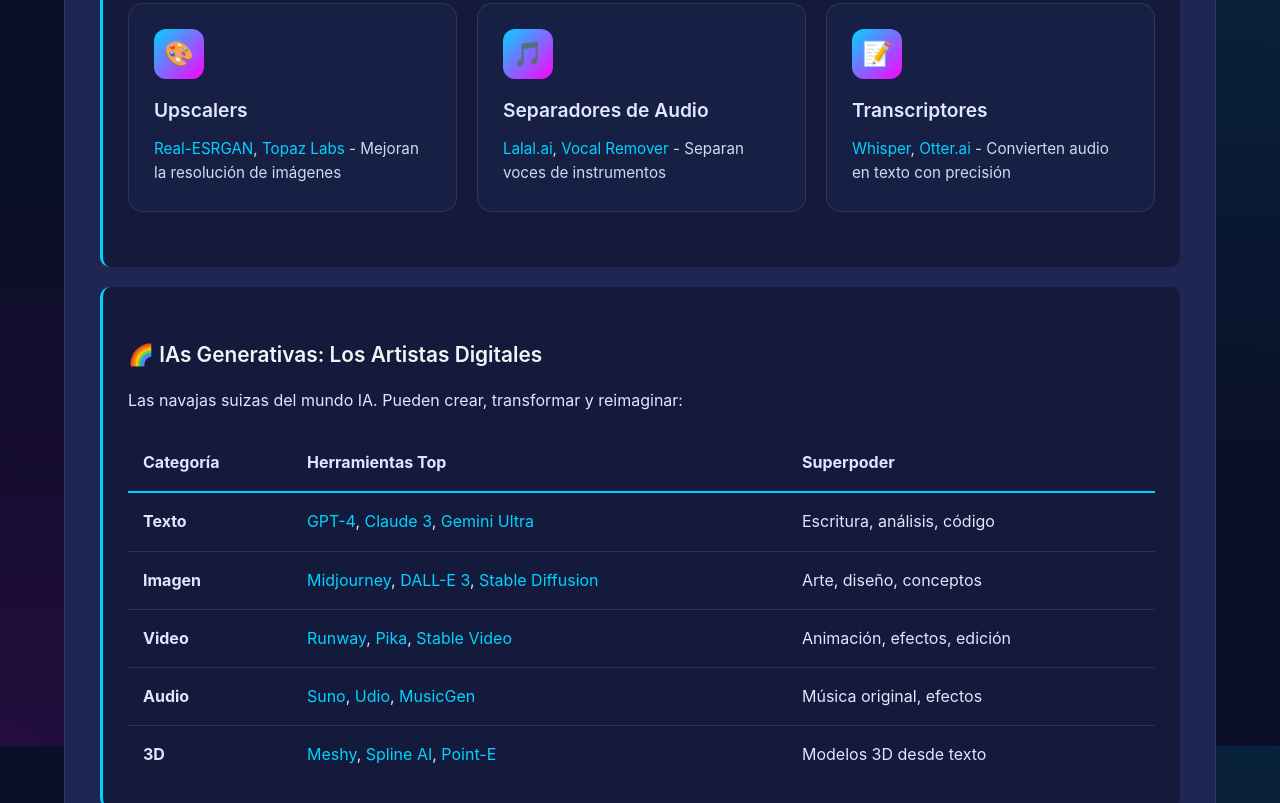
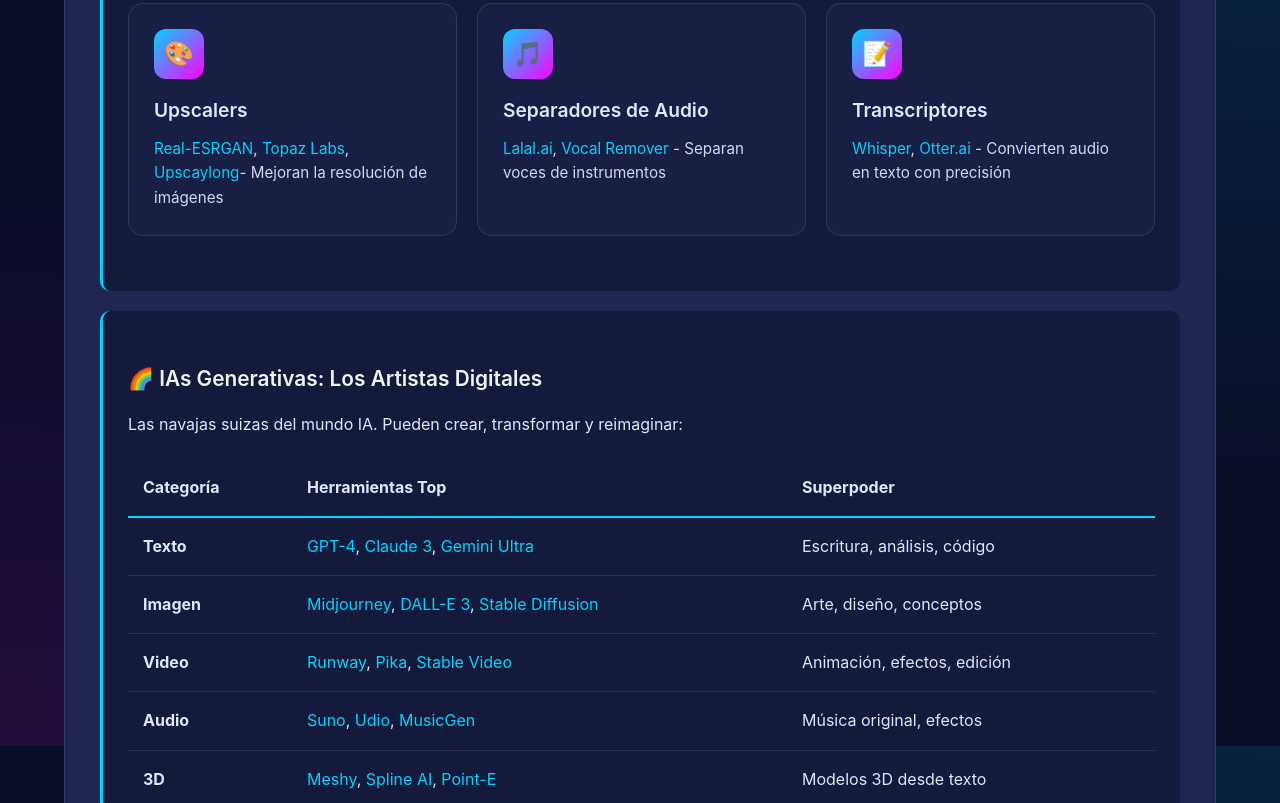
Before and after one commit to PedroGuiraoGil/CURSO-ONCE-, a plain HTML site: page index.html in a window 1280 px wide. Shown: the part 6454-7257 px from the top of the page. Drawn offline with Linux system fonts and the light colour scheme.

Commit message:
Update index.html

```diff
--- a/index.html
+++ b/index.html
@@ -1264,7 +1264,7 @@
                                 <div class="tool-card">
                                     <div class="tool-icon">🎨</div>
                                     <div class="tool-name">Upscalers</div>
-                                    <div class="tool-description"><a href="https://github.com/xinntao/Real-ESRGAN" target="_blank">Real-ESRGAN</a>, <a href="https://www.topazlabs.com/" target="_blank">Topaz Labs</a> - Mejoran la resolución de imágenes</div>
+                                    <div class="tool-description"><a href="https://github.com/xinntao/Real-ESRGAN" target="_blank">Real-ESRGAN</a>, <a href="https://www.topazlabs.com/" target="_blank">Topaz Labs</a>, <a href="https://upscayl.org/" target="_blank">Upscaylong</a>- Mejoran la resolución de imágenes</div>
                                 </div>
                                 <div class="tool-card">
                                     <div class="tool-icon">🎵</div>
```
